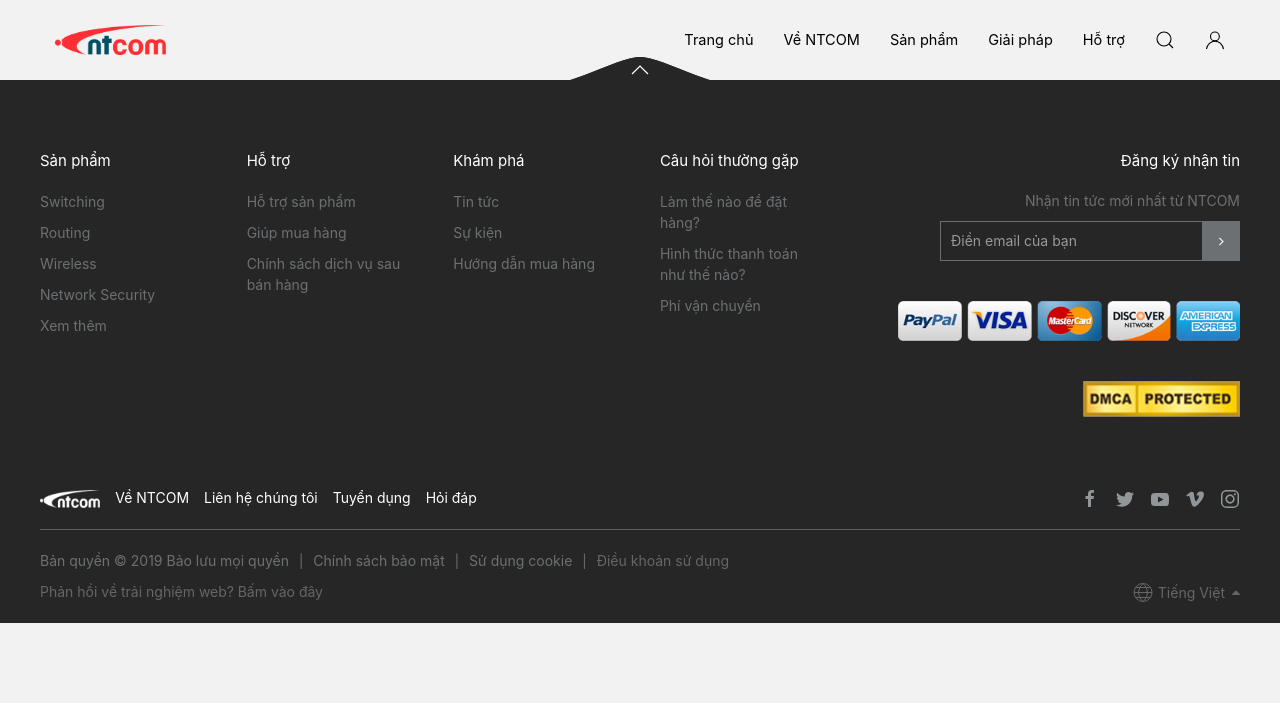
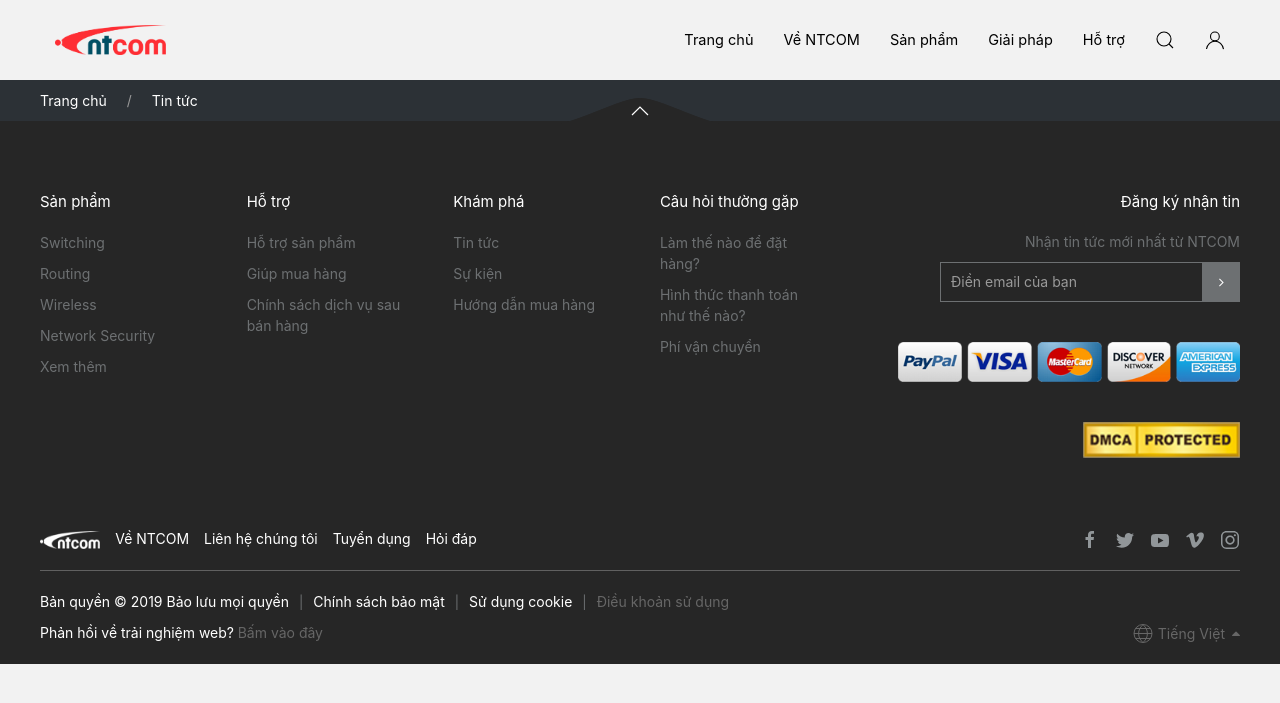
Before and after one commit to lemanhhai1310/ntcom, a PHP site: page /new-list.php in a window 1280 px wide. Shown: the top 703 px of the page. Run offline with PHP 8.4, Linux system fonts and the light colour scheme; data that the repository does not hold is empty; some libraries are stand-ins or nearby versions.

Commit message:
update breadcrumb

```diff
--- a/new-list.php
+++ b/new-list.php
@@ -1,3 +1,10 @@
 <?php include('header.php'); ?>
-
+<div class="block_breadcrumb">
+    <div class="uk-container">
+        <ul class="uk-breadcrumb">
+            <li><a href="#">Trang chủ</a></li>
+            <li><span>Tin tức</span></li>
+        </ul>
+    </div>
+</div>
 <?php include('footer.php'); ?>
--- /dev/null
+++ b/scss/_breadcrumb.scss
@@ -0,0 +1,14 @@
+.block_breadcrumb{
+  background-color: #2c3136;
+  padding: 10px 0;
+}
+.uk-breadcrumb{
+  li{
+    a{
+      color: #FFFFFF;
+    }
+    span{
+      color: #FFFFFF !important;
+    }
+  }
+}
--- a/scss/_commons.scss
+++ b/scss/_commons.scss
@@ -3,7 +3,7 @@ body{
   background-color: #f2f2f2;
   &:not(.home){
     #header{
-      box-shadow: 0 2px 4px -1px rgba(0, 0, 0, 0.06), 0 4px 5px 0 rgba(0, 0, 0, 0.06), 0 1px 10px 0 rgba(0, 0, 0, 0.08);
+      //box-shadow: 0 2px 4px -1px rgba(0, 0, 0, 0.06), 0 4px 5px 0 rgba(0, 0, 0, 0.06), 0 1px 10px 0 rgba(0, 0, 0, 0.08);
     }
   }
 }
--- a/scss/layout.scss
+++ b/scss/layout.scss
@@ -4,3 +4,4 @@
 @import "menu_hover_sub";
 @import "home";
 @import "footer";
+@import "breadcrumb";
```
Also changed, not shown: css/layout.css, 1 other file.
